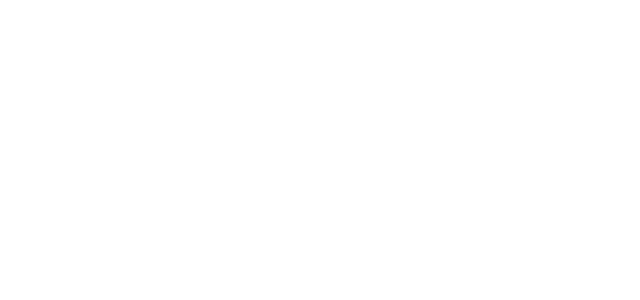
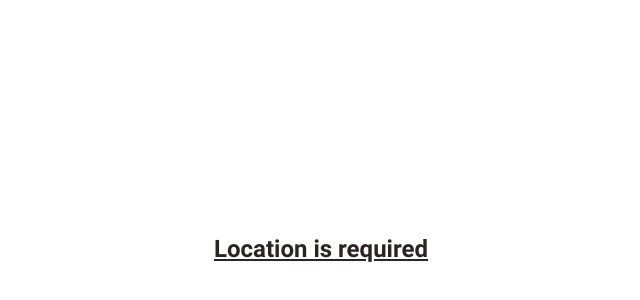
Before and after one commit to Whiled0S/hotel_food, a Vue app: page / in a window 1280 px wide. Shown: the part 150-450 px from the top of the page, without its empty margins (319-959 px from the left). Built offline with nearby package versions, Linux system fonts and the light colour scheme.

Commit message:
Added default page

```diff
--- /dev/null
+++ b/src/pages/Default/Default.vue
@@ -0,0 +1,24 @@
+<template>
+  <div class="default">
+    <h2>Location is required</h2>
+  </div>
+</template>
+
+<script>
+  export default {
+    name: "Default"
+  };
+</script>
+
+<style lang="less" scoped>
+  .default {
+    height: 100%;
+    display: flex;
+    justify-content: center;
+    align-items: center;
+
+    h2 {
+      text-decoration: underline;
+    }
+  }
+</style>
--- a/src/router.js
+++ b/src/router.js
@@ -9,6 +9,7 @@ import Terms from './pages/Terms/Terms';
 import Translate from './pages/Translation/Translate';
 import Receipt from './pages/Receipt/Receipt';
 import Cart from './pages/Cart/Cart';
+import Default from "./pages/Default/Default";
 
 import store from './store';
 
@@ -18,6 +19,11 @@ const router = new Router({
   mode: 'history',
   base: process.env.BASE_URL,
   routes: [
+    {
+      path: '/',
+      name: 'default',
+      component: Default
+    },
     {
       path: '/thank-you/:id',
       name: 'thank-you',
```
